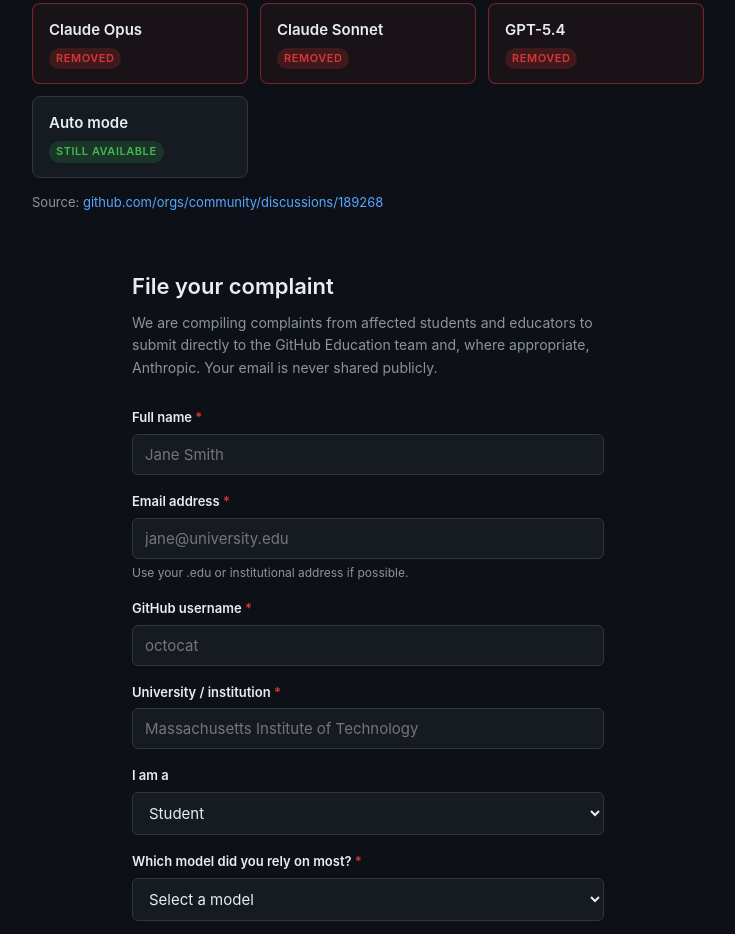
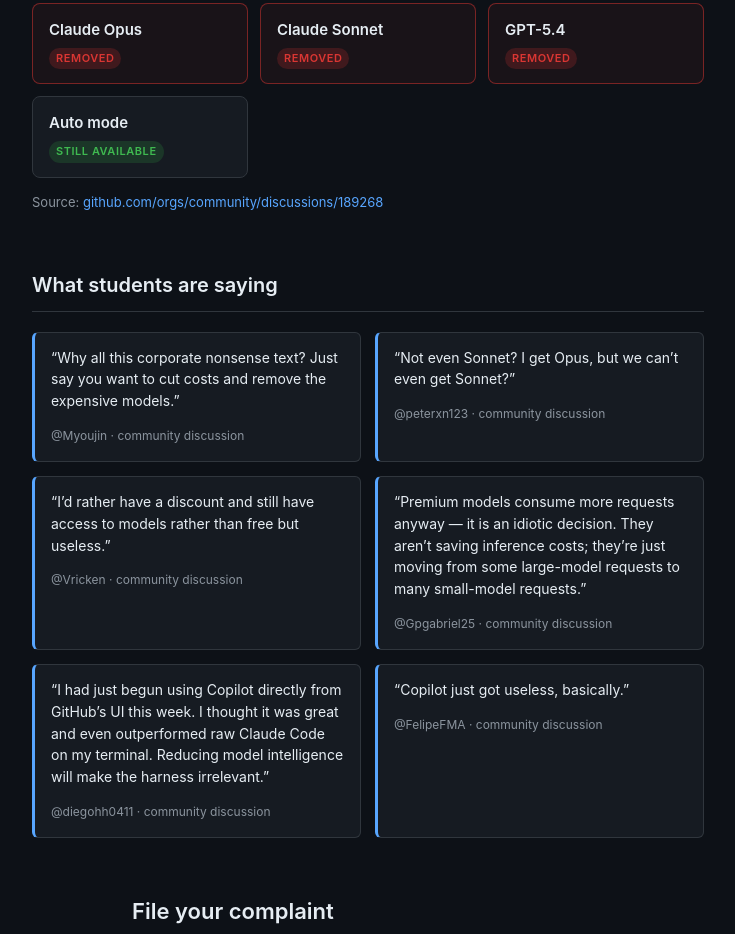
Before and after one commit to elikoga/copilot-students, a plain HTML site: page index.html in a window 1280 px wide. Shown: the part 744-1678 px from the top of the page, without its empty margins (272-1007 px from the left). Drawn offline with Linux system fonts and the light colour scheme.

Commit message:
Add student quotes section and utterances comment embed

```diff
--- a/index.html
+++ b/index.html
@@ -242,6 +242,63 @@
       margin-top: 16px;
     }
 
+    /* ── testimonials ── */
+    .quotes-section {
+      max-width: 720px;
+      margin: 0 auto;
+      padding: 0 24px 56px;
+    }
+    .quotes-section h2 {
+      font-size: 20px;
+      font-weight: 600;
+      margin-bottom: 20px;
+      padding-bottom: 10px;
+      border-bottom: 1px solid var(--border);
+    }
+    .quotes-grid {
+      display: grid;
+      grid-template-columns: repeat(auto-fill, minmax(300px, 1fr));
+      gap: 14px;
+    }
+    .quote-card {
+      background: var(--surface);
+      border: 1px solid var(--border);
+      border-left: 3px solid var(--link);
+      border-radius: 6px;
+      padding: 14px 16px;
+    }
+    .quote-text {
+      font-size: 14px;
+      color: var(--text);
+      line-height: 1.55;
+      margin-bottom: 10px;
+    }
+    .quote-author {
+      font-size: 12px;
+      color: var(--muted);
+    }
+    .quote-author a { color: var(--muted); }
+    .quote-author a:hover { color: var(--link); }
+
+    /* ── comments ── */
+    .comments-section {
+      max-width: 720px;
+      margin: 0 auto;
+      padding: 0 24px 64px;
+    }
+    .comments-section h2 {
+      font-size: 20px;
+      font-weight: 600;
+      margin-bottom: 8px;
+      padding-bottom: 10px;
+      border-bottom: 1px solid var(--border);
+    }
+    .comments-section p {
+      font-size: 13px;
+      color: var(--muted);
+      margin-bottom: 20px;
+    }
+
     /* ── footer ── */
     footer {
       border-top: 1px solid var(--border);
@@ -324,6 +381,43 @@
       github.com/orgs/community/discussions/189268
     </a>
   </p>
+</div>
+
+<div class="quotes-section">
+  <h2>What students are saying</h2>
+  <div class="quotes-grid">
+
+    <div class="quote-card">
+      <p class="quote-text">&ldquo;Why all this corporate nonsense text? Just say you want to cut costs and remove the expensive models.&rdquo;</p>
+      <span class="quote-author"><a href="https://github.com/orgs/community/discussions/189268" target="_blank" rel="noopener">@Myoujin</a> &middot; community discussion</span>
+    </div>
+
+    <div class="quote-card">
+      <p class="quote-text">&ldquo;Not even Sonnet? I get Opus, but we can&rsquo;t even get Sonnet?&rdquo;</p>
+      <span class="quote-author"><a href="https://github.com/orgs/community/discussions/189268" target="_blank" rel="noopener">@peterxn123</a> &middot; community discussion</span>
+    </div>
+
+    <div class="quote-card">
+      <p class="quote-text">&ldquo;I&rsquo;d rather have a discount and still have access to models rather than free but useless.&rdquo;</p>
+      <span class="quote-author"><a href="https://github.com/orgs/community/discussions/189268" target="_blank" rel="noopener">@Vricken</a> &middot; community discussion</span>
+    </div>
+
+    <div class="quote-card">
+      <p class="quote-text">&ldquo;Premium models consume more requests anyway &mdash; it is an idiotic decision. They aren&rsquo;t saving inference costs; they&rsquo;re just moving from some large-model requests to many small-model requests.&rdquo;</p>
+      <span class="quote-author"><a href="https://github.com/orgs/community/discussions/189268" target="_blank" rel="noopener">@Gpgabriel25</a> &middot; community discussion</span>
+    </div>
+
+    <div class="quote-card">
+      <p class="quote-text">&ldquo;I had just begun using Copilot directly from GitHub&rsquo;s UI this week. I thought it was great and even outperformed raw Claude Code on my terminal. Reducing model intelligence will make the harness irrelevant.&rdquo;</p>
+      <span class="quote-author"><a href="https://github.com/orgs/community/discussions/189268" target="_blank" rel="noopener">@diegohh0411</a> &middot; community discussion</span>
+    </div>
+
+    <div class="quote-card">
+      <p class="quote-text">&ldquo;Copilot just got useless, basically.&rdquo;</p>
+      <span class="quote-author"><a href="https://github.com/orgs/community/discussions/189268" target="_blank" rel="noopener">@FelipeFMA</a> &middot; community discussion</span>
+    </div>
+
+  </div>
 </div>
 
 <div class="form-wrap">
@@ -411,6 +505,18 @@
   </form>
 </div>
 
+<div class="comments-section">
+  <h2>Join the conversation</h2>
+  <p>Comments are powered by GitHub Issues &mdash; a GitHub account is required to post.</p>
+  <script src="https://utteranc.es/client.js"
+          repo="elikoga/copilot-students"
+          issue-term="title"
+          theme="github-dark"
+          crossorigin="anonymous"
+          async>
+  </script>
+</div>
+
 <footer>
   Not affiliated with GitHub, Inc. &mdash;
   This page is an independent student initiative in response to
```
